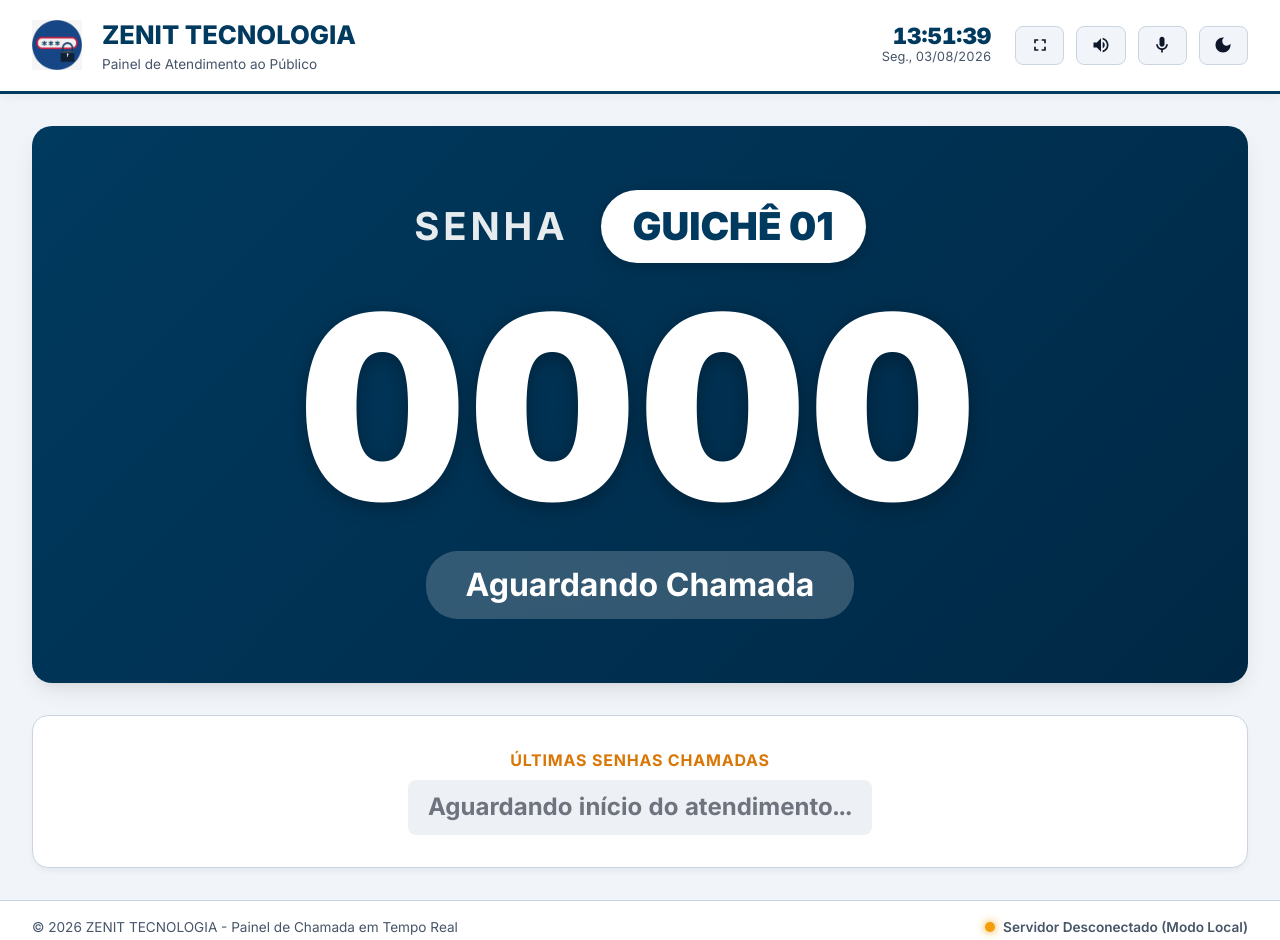
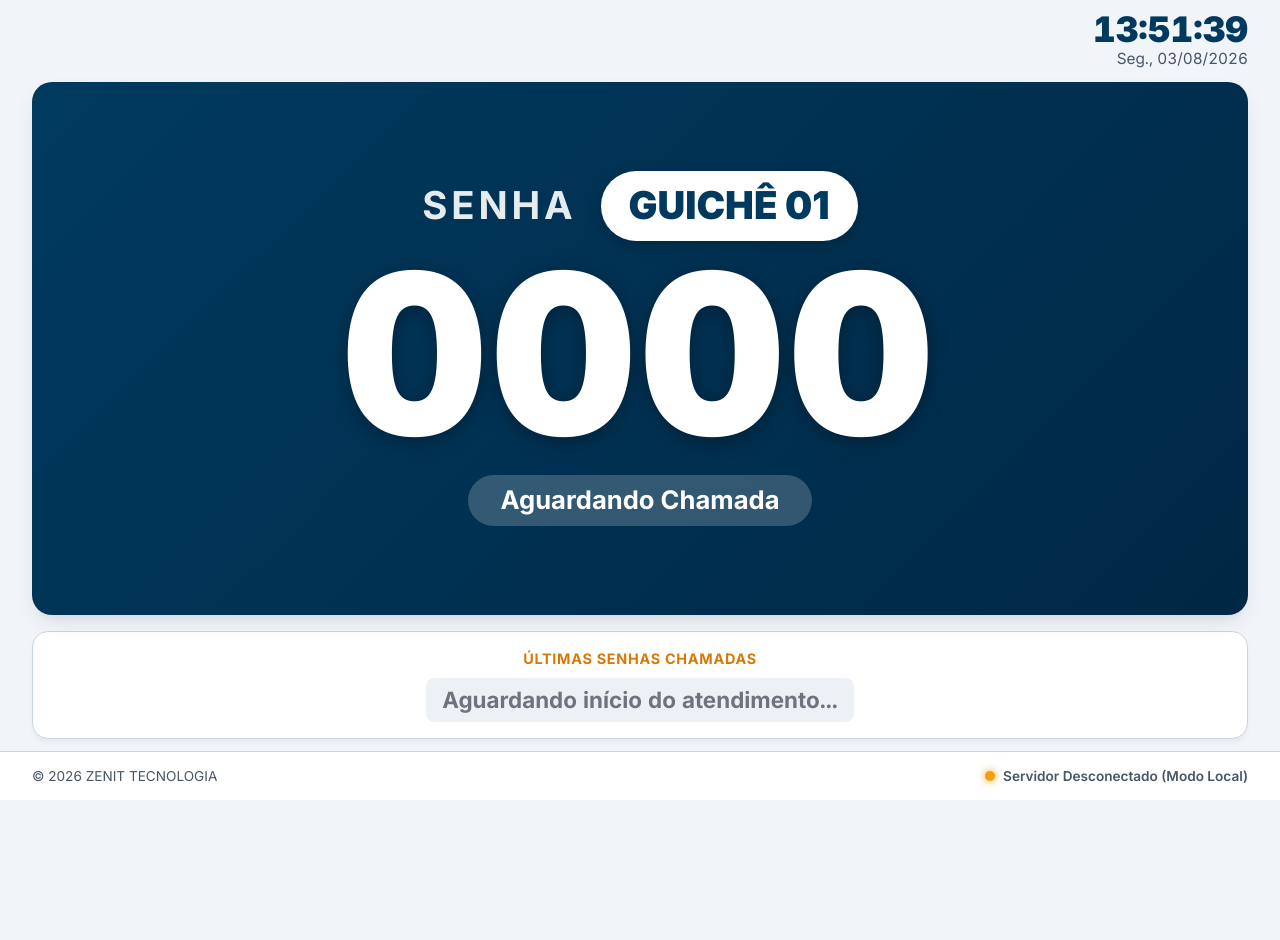
Before and after one commit to lpl2103/chamada-de-senhas, a website: page tv.html in a window 1280 px wide. After the commit the page ends 800 px from the top, so only its background shows below. Drawn offline with Linux system fonts and the light colour scheme.

Commit message:
fix(tv): otimizacao da viewport 100vh sem rolagem, remocao do cabeçalho com logo/botoes e ativacao de fullscreen por clique

```diff
--- a/css/style.css
+++ b/css/style.css
@@ -387,7 +387,7 @@ body {
 }
 
 /* --------------------------------------------------------------------------
-   5. PAINEL DE CONTROLE DE BOTOES
+   5. PAINEL DE CONTROLE DE BOTÕES (OPERADOR)
    -------------------------------------------------------------------------- */
 .controls-section {
   background: var(--surface-color);
@@ -551,16 +551,29 @@ body {
 .btn-modal-confirm:hover { background: #b91c1c; }
 
 /* --------------------------------------------------------------------------
-   7. ESTILOS DA TELA DE TV (tv.html)
+   7. ESTILOS OTIMIZADOS PARA TELA DE TV (100% CABE NA VIEWPORT / SEM SCROLL)
    -------------------------------------------------------------------------- */
-.tv-mode {
-  background-color: var(--bg-color);
+html.tv-mode, body.tv-mode {
+  height: 100vh;
+  max-height: 100vh;
+  overflow: hidden;
+  display: flex;
+  flex-direction: column;
 }
 
-.tv-header-info {
+.tv-header-minimal {
+  background-color: transparent;
+  border-bottom: none;
+  padding: 0.75rem 2rem 0 2rem;
+  box-shadow: none;
   display: flex;
-  align-items: center;
-  gap: 1.5rem;
+  justify-content: flex-end;
+}
+
+.tv-header-content {
+  display: flex;
+  justify-content: flex-end;
+  width: 100%;
 }
 
 .clock-display {
@@ -571,65 +584,91 @@ body {
 }
 
 .clock-time {
-  font-size: 1.4rem;
+  font-size: clamp(1.5rem, 3vw, 2.2rem);
   font-weight: 900;
   color: var(--primary-color);
   line-height: 1;
 }
 
 .clock-date {
-  font-size: 0.8rem;
+  font-size: clamp(0.75rem, 1.2vw, 1rem);
   color: var(--text-muted);
   text-transform: capitalize;
 }
 
 .tv-container {
-  max-width: 1600px;
-  padding: 2rem;
-  gap: 2rem;
+  max-width: 1800px;
+  width: 100%;
+  padding: 0.75rem 2rem;
+  gap: 1rem;
+  flex: 1;
+  display: flex;
+  flex-direction: column;
+  justify-content: space-between;
+  min-height: 0; /* Previne estouro flexbox */
 }
 
+/* Card Principal de Exibição na TV */
 .tv-display-card {
-  padding: 4rem 2rem;
-  min-height: 60vh;
+  flex: 1;
+  min-height: 0;
+  padding: 1.5rem 2rem;
+  display: flex;
+  flex-direction: column;
+  justify-content: center;
+  align-items: center;
+  gap: 0.75rem;
 }
 
 .tv-card-header {
   display: flex;
   align-items: center;
-  gap: 2rem;
-  margin-bottom: 1rem;
+  gap: 1.5rem;
 }
 
 .tv-guiche-badge {
   background: #ffffff;
   color: var(--primary-color);
-  padding: 0.5rem 2rem;
+  padding: 0.4rem 1.75rem;
   border-radius: 3rem;
-  font-size: clamp(1.5rem, 3vw, 2.5rem);
+  font-size: clamp(1.4rem, 3vw, 2.5rem);
   font-weight: 900;
   box-shadow: 0 4px 15px rgba(0, 0, 0, 0.2);
 }
 
 .tv-display-number {
-  font-size: clamp(7rem, 22vw, 16rem);
+  font-size: clamp(5.5rem, 18vw, 14rem);
+  line-height: 0.9;
 }
 
 .tv-type-badge {
-  font-size: clamp(1.3rem, 2.5vw, 2rem);
-  padding: 0.6rem 2.5rem;
+  font-size: clamp(1.1rem, 2vw, 1.75rem);
+  padding: 0.4rem 2rem;
+  margin-top: 0.5rem;
 }
 
+/* Card Inferior do Histórico */
 .tv-history-card {
-  padding: 2rem;
+  padding: 1rem 1.5rem;
+  flex-shrink: 0; /* Garante que não diminua excessivamente */
+}
+
+.tv-history-title {
+  font-size: 0.9rem;
+  margin-bottom: 0.3rem;
 }
 
 .tv-history-list .history-item {
-  font-size: 1.5rem;
-  padding: 0.6rem 1.25rem;
+  font-size: clamp(1rem, 1.8vw, 1.4rem);
+  padding: 0.35rem 1rem;
 }
 
-/* Indicator Status Dot */
+.tv-footer {
+  padding: 0.5rem 2rem;
+  flex-shrink: 0;
+}
+
+/* Indicador de Status */
 .status-indicator {
   display: flex;
   align-items: center;
@@ -647,12 +686,12 @@ body {
 .status-dot.offline { background: #f59e0b; box-shadow: 0 0 8px #f59e0b; }
 
 /* --------------------------------------------------------------------------
-   8. RODAPÉ
+   8. RODAPÉ (GERAL)
    -------------------------------------------------------------------------- */
 .app-footer {
   background-color: var(--surface-color);
   border-top: 1px solid var(--surface-border);
-  padding: 1rem 2rem;
+  padding: 0.85rem 2rem;
   text-align: center;
   font-size: 0.85rem;
   color: var(--text-muted);
--- a/js/tv.js
+++ b/js/tv.js
@@ -4,8 +4,8 @@
  * ============================================================================
  * Autor: Zenit Tecnologia (Modernizado por Engenheiro de Software Sênior)
  * Descrição: Script especializado para o Painel da TV/Monitor (tv.html).
- *            Recebe notificações via WebSocket ou BroadcastChannel, executa
- *            o gingle sonoro, a síntese de voz e gerencia a exibição em tela cheia.
+ *            Ajustado para caber 100% na viewport (sem rolagem), aciona
+ *            modo fullscreen no primeiro clique/tecla e sincroniza chamadas.
  * ============================================================================
  */
 
@@ -28,11 +28,7 @@ class ChamaSenhaTV {
       digitalDate: document.getElementById('digitalDate'),
       audioChamada: document.getElementById('audioChamada'),
       statusDot: document.getElementById('statusDot'),
-      statusText: document.getElementById('statusText'),
-      fullscreenBtn: document.getElementById('fullscreenBtn'),
-      themeToggleBtn: document.getElementById('themeToggleBtn'),
-      soundToggleBtn: document.getElementById('soundToggleBtn'),
-      speechToggleBtn: document.getElementById('speechToggleBtn')
+      statusText: document.getElementById('statusText')
     };
 
     this.init();
@@ -46,24 +42,28 @@ class ChamaSenhaTV {
     this.initTheme();
     this.bindEvents();
     this.initCommunication();
-    console.log('[ChamaSenha TV]: Painel de Exibição da TV inicializado.');
+    console.log('[ChamaSenha TV]: Painel de Exibição da TV inicializado (Modo Viewport Fit).');
   }
 
   /**
-   * Conecta os eventos de botões e tela cheia.
+   * Conecta os escutadores de tela cheia automática e navegação.
    */
   bindEvents() {
-    this.dom.fullscreenBtn?.addEventListener('click', () => this.toggleFullscreen());
-    this.dom.themeToggleBtn?.addEventListener('click', () => this.toggleTheme());
-    this.dom.soundToggleBtn?.addEventListener('click', () => this.toggleSound());
-    this.dom.speechToggleBtn?.addEventListener('click', () => this.toggleSpeech());
+    // Ao clicar em qualquer ponto da tela ou pressionar qualquer tecla, ativa Tela Cheia (Fullscreen)
+    const requestFullscreenHandler = () => {
+      if (!document.fullscreenElement) {
+        document.documentElement.requestFullscreen().catch(() => {});
+      }
+    };
+
+    document.addEventListener('click', requestFullscreenHandler, { once: false });
+    document.addEventListener('keydown', requestFullscreenHandler, { once: false });
   }
 
   /**
    * Configura o sistema de comunicação (WebSocket principal + BroadcastChannel fallback).
    */
   initCommunication() {
-    // 1. Tenta Conectar via WebSocket (se houver backend executando)
     if (window.location.protocol.startsWith('http')) {
       const wsProtocol = window.location.protocol === 'https:' ? 'wss:' : 'ws:';
       const wsUrl = `${wsProtocol}//${window.location.host}`;
@@ -100,7 +100,7 @@ class ChamaSenhaTV {
       this.setupFallbackChannel();
     }
 
-    // 2. Escuta eventos de localStorage para atualização de abas do mesmo navegador
+    // Escuta eventos de localStorage para atualização de abas do mesmo navegador
     window.addEventListener('storage', (e) => {
       if (e.key === 'chama_senha_state_v1' && e.newValue) {
         try {
@@ -178,7 +178,7 @@ class ChamaSenhaTV {
         const itemVazio = document.createElement('li');
         itemVazio.className = 'history-item';
         itemVazio.style.opacity = '0.6';
-        itemVazio.textContent = 'Nenhuma chamada anterior';
+        itemVazio.textContent = 'Aguardando início do atendimento...';
         this.dom.historicoLista.appendChild(itemVazio);
       } else {
         historico.forEach((item) => {
@@ -284,31 +284,6 @@ class ChamaSenhaTV {
   }
 
   /**
-   * Alterna entre modo normal e Tela Cheia (Fullscreen API).
-   */
-  toggleFullscreen() {
-    if (!document.fullscreenElement) {
-      document.documentElement.requestFullscreen().catch((err) => {
-        console.warn('[TV Fullscreen]: Falha ao entrar em tela cheia:', err);
-      });
-    } else {
-      if (document.exitFullscreen) {
-        document.exitFullscreen();
-      }
-    }
-  }
-
-  /**
-   * Alterna o tema Claro / Escuro.
-   */
-  toggleTheme() {
-    const currentTheme = document.documentElement.getAttribute('data-theme');
-    const newTheme = currentTheme === 'dark' ? 'light' : 'dark';
-    document.documentElement.setAttribute('data-theme', newTheme);
-    localStorage.setItem('chama_senha_theme', newTheme);
-  }
-
-  /**
    * Carrega o tema salvo.
    */
   initTheme() {
@@ -317,26 +292,6 @@ class ChamaSenhaTV {
       document.documentElement.setAttribute('data-theme', savedTheme);
     }
   }
-
-  /**
-   * Alterna habilitação do áudio sonoro.
-   */
-  toggleSound() {
-    this.somHabilitado = !this.somHabilitado;
-    if (this.dom.soundToggleBtn) {
-      this.dom.soundToggleBtn.style.opacity = this.somHabilitado ? '1' : '0.5';
-    }
-  }
-
-  /**
-   * Alterna habilitação do anúncio por voz.
-   */
-  toggleSpeech() {
-    this.vozHabilitada = !this.vozHabilitada;
-    if (this.dom.speechToggleBtn) {
-      this.dom.speechToggleBtn.style.opacity = this.vozHabilitada ? '1' : '0.5';
-    }
-  }
 }
 
 // Inicializa a TV assim que o DOM estiver pronto
--- a/tv.html
+++ b/tv.html
@@ -1,5 +1,5 @@
 <!DOCTYPE html>
-<html lang="pt-BR">
+<html lang="pt-BR" class="tv-mode">
 <head>
   <meta charset="UTF-8" />
   <meta name="viewport" content="width=device-width, initial-scale=1.0" />
@@ -25,48 +25,19 @@
   <a href="#main-tv-content" class="skip-link">Pular para o conteúdo principal</a>
 
   <!-- ====================================================================
-       CABEÇALHO DA TV (HEADER)
+       CABEÇALHO DA TV (REDUZIDO - SOMENTE RELÓGIO & DATA)
        ==================================================================== -->
-  <header class="app-header tv-header" role="banner">
-    <div class="header-container">
-      <div class="brand-section">
-        <img src="imagens/senha.jpg" alt="Logo Zenit Tecnologia" class="brand-logo" />
-        <div>
-          <h1 class="brand-title">ZENIT TECNOLOGIA</h1>
-          <p class="brand-subtitle">Painel de Atendimento ao Público</p>
-        </div>
-      </div>
-
-      <!-- Relógio Digital, Data e Controles Globais -->
-      <div class="tv-header-info">
-        <div class="clock-display">
-          <span id="digitalClock" class="clock-time">00:00:00</span>
-          <span id="digitalDate" class="clock-date">--/--/----</span>
-        </div>
-
-        <nav class="header-actions" aria-label="Controles da Tela">
-          <button id="fullscreenBtn" class="icon-btn" title="Alternar Tela Cheia" aria-label="Alternar Tela Cheia">
-            <svg viewBox="0 0 24 24" width="20" height="20" fill="currentColor"><path d="M7 14H5v5h5v-2H7v-3zm-2-4h2V7h3V5H5v5zm12 7h-3v2h5v-5h-2v3zM14 5v2h3v3h2V5h-5z"/></svg>
-          </button>
-
-          <button id="soundToggleBtn" class="icon-btn" title="Alternar Som de Alerta" aria-label="Alternar Som">
-            <svg viewBox="0 0 24 24" width="20" height="20" fill="currentColor"><path d="M3 9v6h4l5 5V4L7 9H3zm13.5 3c0-1.77-1.02-3.29-2.5-4.03v8.05c1.48-.73 2.5-2.25 2.5-4.02zM14 3.23v2.06c2.89.86 5 3.54 5 6.71s-2.11 5.85-5 6.71v2.06c4.01-.91 7-4.49 7-8.77s-2.99-7.86-7-8.77z"/></svg>
-          </button>
-
-          <button id="speechToggleBtn" class="icon-btn" title="Alternar Anúncio por Voz" aria-label="Alternar Voz">
-            <svg viewBox="0 0 24 24" width="20" height="20" fill="currentColor"><path d="M12 14c1.66 0 3-1.34 3-3V5c0-1.66-1.34-3-3-3S9 3.34 9 5v6c0 1.66 1.34 3 3 3z"/><path d="M17 11c0 2.76-2.24 5-5 5s-5-2.24-5-5H5c0 3.53 2.61 6.43 6 6.92V21h2v-3.08c3.39-.49 6-3.39 6-6.92h-2z"/></svg>
-          </button>
-
-          <button id="themeToggleBtn" class="icon-btn" title="Alternar Tema Claro / Escuro" aria-label="Alternar Tema">
-            <svg viewBox="0 0 24 24" width="20" height="20" fill="currentColor"><path d="M12 3c-4.97 0-9 4.03-9 9s4.03 9 9 9 9-4.03 9-9c0-.46-.04-.92-.1-1.36-.98 1.37-2.58 2.26-4.4 2.26-2.98 0-5.4-2.42-5.4-5.4 0-1.81.89-3.42 2.26-4.4C12.92 3.04 12.46 3 12 3z"/></svg>
-          </button>
-        </nav>
+  <header class="app-header tv-header-minimal" role="banner">
+    <div class="tv-header-content">
+      <div class="clock-display">
+        <span id="digitalClock" class="clock-time">00:00:00</span>
+        <span id="digitalDate" class="clock-date">--/--/----</span>
       </div>
     </div>
   </header>
 
   <!-- ====================================================================
-       DISPLAY PRINCIPAL DA TV (GIGANTE)
+       DISPLAY PRINCIPAL DA TV (AJUSTADO À VIEWPORT 100VH)
        ==================================================================== -->
   <main id="main-tv-content" class="main-container tv-container" role="main">
 
@@ -84,7 +55,7 @@
 
     <!-- Barra Inferior de Últimas Chamadas -->
     <section class="secondary-card tv-history-card" aria-label="Histórico de Chamadas Recentes">
-      <h2 class="card-title">ÚLTIMAS SENHAS CHAMADAS</h2>
+      <h2 class="card-title tv-history-title">ÚLTIMAS SENHAS CHAMADAS</h2>
       <ul id="tvHistoricoLista" class="history-list tv-history-list">
         <li class="history-item" style="opacity: 0.6;">Aguardando início do atendimento...</li>
       </ul>
@@ -100,7 +71,7 @@
   <!-- Rodapé com Indicador de Conexão Real-Time -->
   <footer class="app-footer tv-footer" role="contentinfo">
     <div class="footer-content">
-      <p>&copy; <span id="currentYear">2026</span> ZENIT TECNOLOGIA - Painel de Chamada em Tempo Real</p>
+      <p>&copy; <span id="currentYear">2026</span> ZENIT TECNOLOGIA</p>
 
       <div class="status-indicator">
         <span id="statusDot" class="status-dot online"></span>
```
